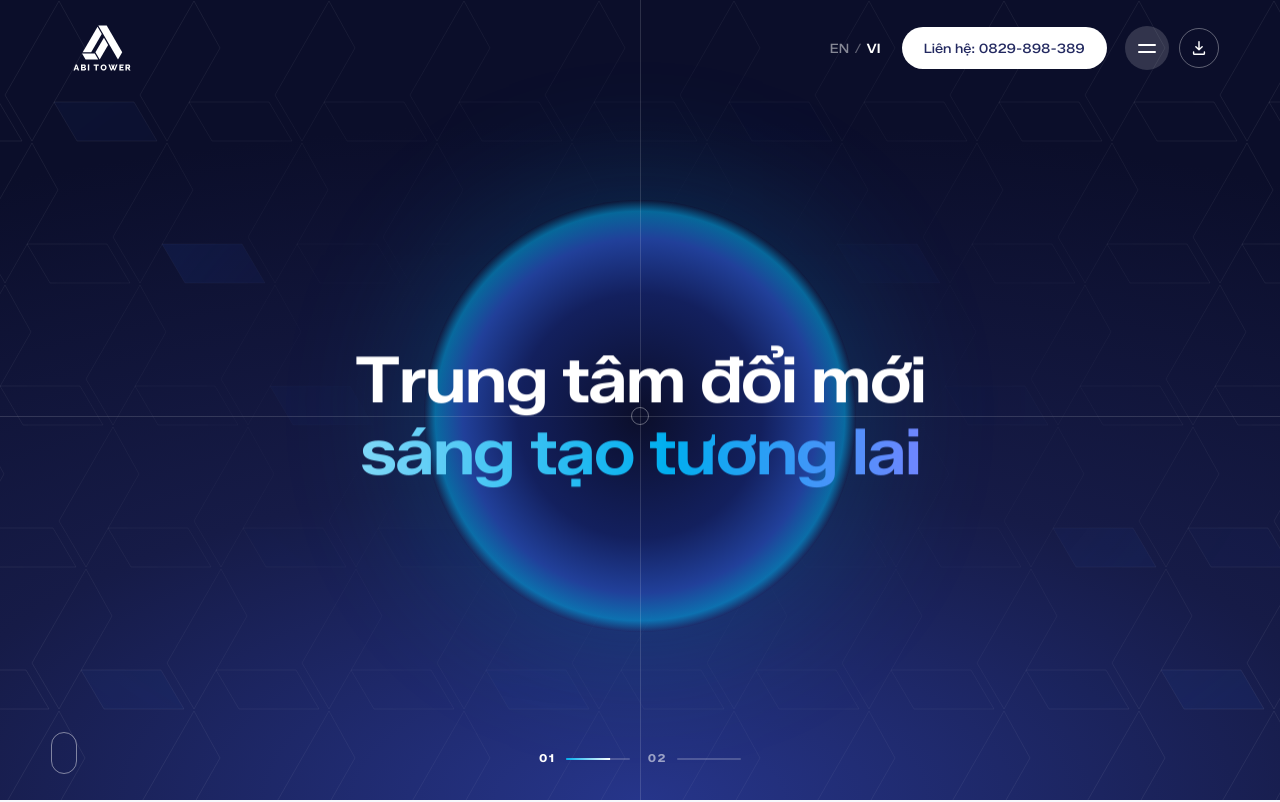
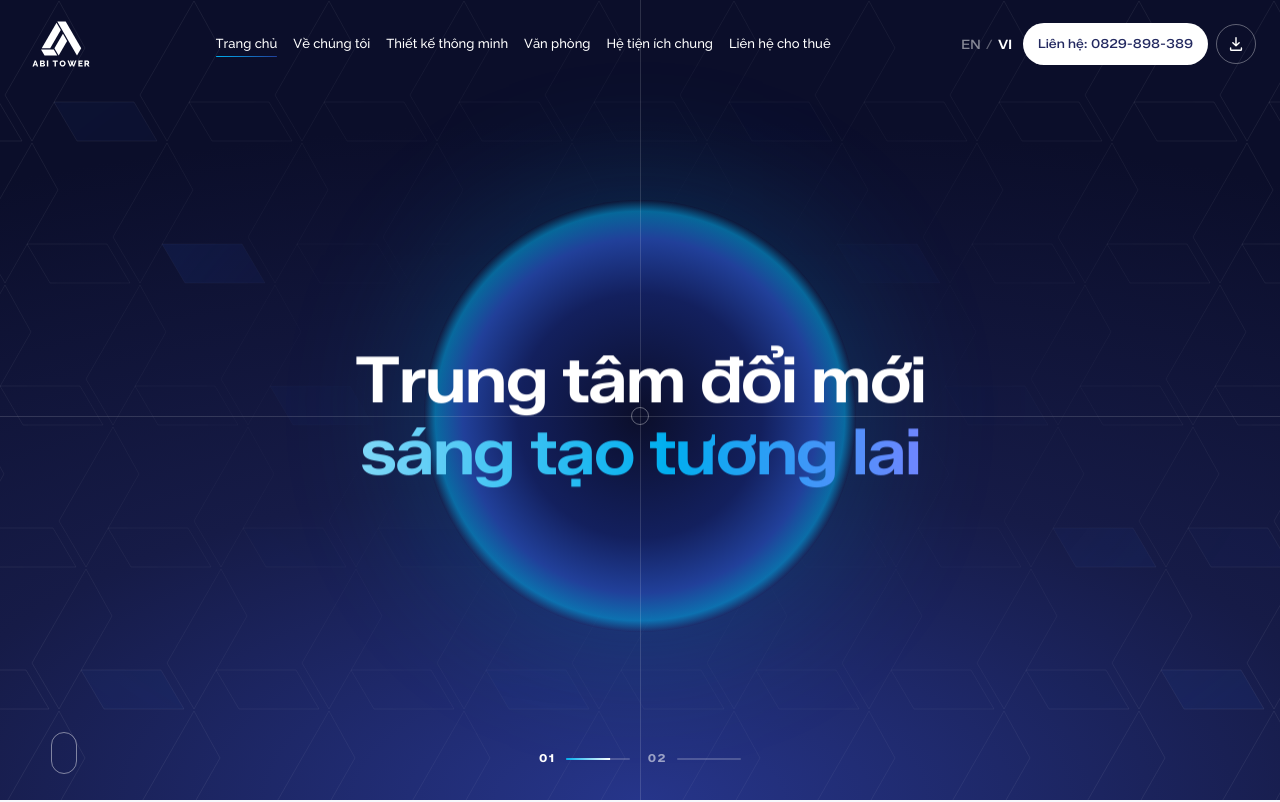
Before and after one commit to spaceflow-design/abi-tower-demo, a plain HTML site: page demo/option-a/index.html in a window 1280 px wide. Shown: the top 802 px of the page. Drawn offline with Linux system fonts and the light colour scheme; animation ran at ten frames a second.

Commit message:
Header: full nav on laptops again, burger only at <=1100px
The nav collapsed to the burger at <=1280px, so small laptops (13",
1280-wide windows) got the mobile menu. Tighten the header between
1101-1280px instead (16px inset, smaller link padding / CTA) so all six
links, EN/VI, the contact button and Brochure fit in one row; the burger
is back to tablets and phones only.

Co-Authored-By: Claude Opus 5.5 <noreply@anthropic.com>

```diff
--- a/demo/option-a/style.css
+++ b/demo/option-a/style.css
@@ -642,8 +642,22 @@ ol, ul { list-style: none; }
   .hdr-nav a { padding: 9px 10px; font-size: 13.5px; }
   .hdr-nav a::after { left: 10px; right: 10px; }
 }
-/* nav collapses to the burger before the 6 Vietnamese links + tools stop fitting in one row */
+/* small laptops: keep the full nav, just tighten the header so all 6 links + tools fit in one row */
 @media (max-width: 1280px) {
+  .hdr { inset: 12px 16px auto; gap: 12px; padding: 0 8px 0 16px; }
+  .hdr-nav a { padding: 8px 7px; font-size: 13px; }
+  .hdr-nav a::after { left: 7px; right: 7px; }
+  .hdr-tools { gap: 6px; }
+  .hdr-lang { padding: 0; }
+  .hdr-cta { padding: 0 15px; font-size: 12.5px; }
+  .hdr-brochure { margin-left: -4px; }
+  .ftr-grid { grid-template-columns: 1.15fr 1fr; align-items: end; }
+  .ftr-grid > :nth-child(-n+2) { align-self: start; }
+  .ftr-reach { grid-template-columns: repeat(2, max-content); column-gap: 44px; }
+  .ftr-map { height: 150px; }
+}
+/* tablets / phones: nav collapses into the burger */
+@media (max-width: 1100px) {
   .hdr-nav { display: none; }
   .hdr-tools { margin-left: auto; }
   .hdr-burger { display: grid; gap: 5px; place-content: center; width: 44px; height: 44px; border: 0; border-radius: 50%; background: var(--navy); flex: none; }
@@ -654,10 +668,6 @@ ol, ul { list-style: none; }
     background: rgba(255,255,255,.97); box-shadow: 0 20px 50px -20px rgba(35,41,96,.4);
   }
   .hdr.nav-open .hdr-nav a { color: var(--navy) !important; }
-  .ftr-grid { grid-template-columns: 1.15fr 1fr; align-items: end; }
-  .ftr-grid > :nth-child(-n+2) { align-self: start; }
-  .ftr-reach { grid-template-columns: repeat(2, max-content); column-gap: 44px; }
-  .ftr-map { height: 150px; }
 }
 /* tablets (iPad portrait / small landscape) */
 @media (max-width: 1100px) {
```
